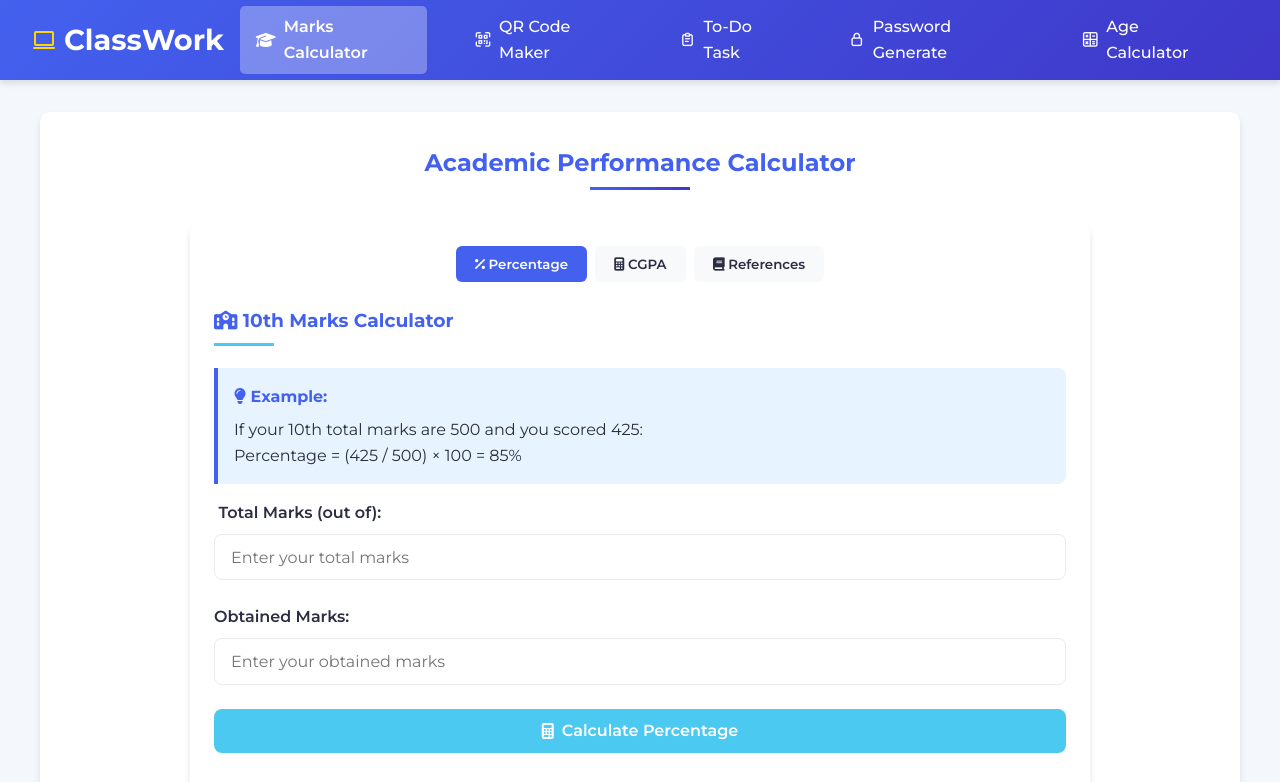
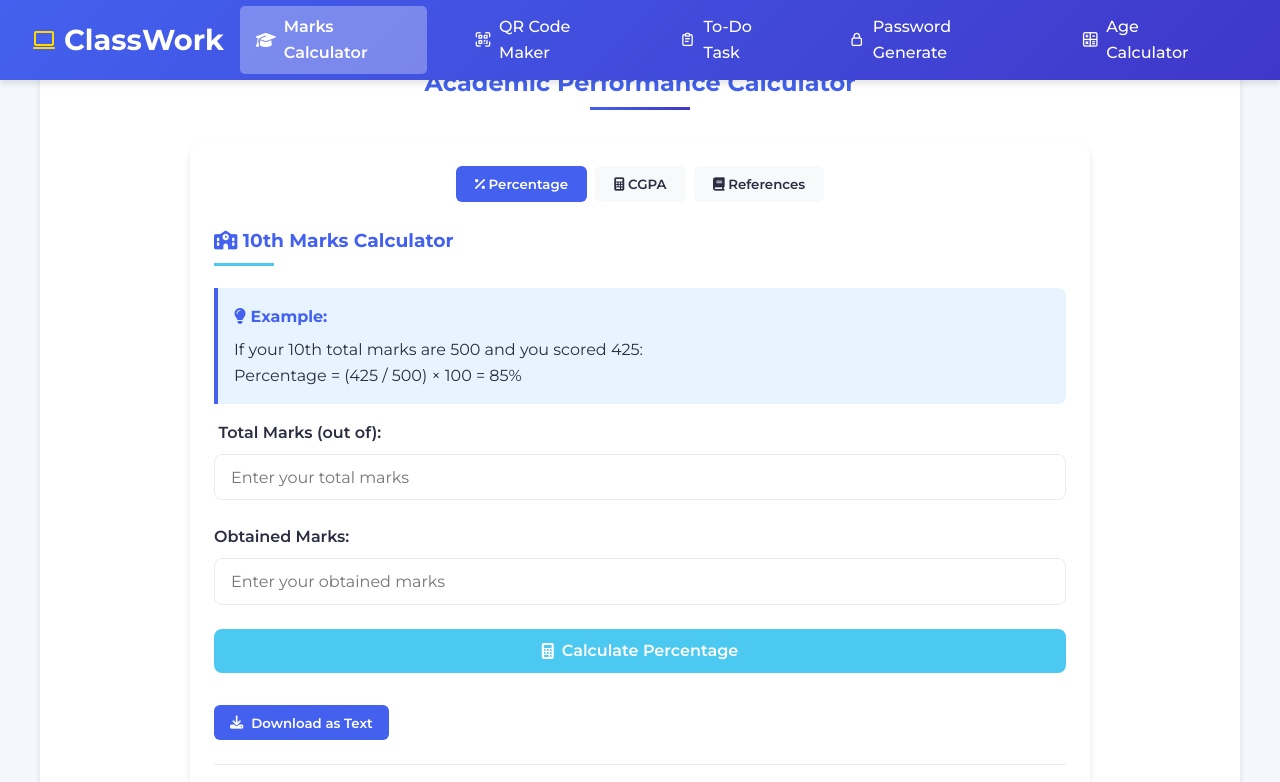
Before and after one commit to pratikabhang/CLASSWORK, a plain HTML site: page index.html in a window 1280 px wide. Shown: the top 782 px of the page. Drawn offline with nearby package versions, Linux system fonts and the light colour scheme.

Commit message:
Update style.css

```diff
--- a/style.css
+++ b/style.css
@@ -41,7 +41,7 @@ body {
     align-items: center;
     padding: 1rem 2rem;
     box-shadow: var(--card-shadow);
-    position: flex;       /* Changed from sticky to fixed */
+    position: fixed;       /* Changed from sticky to fixed */
     top: 0;
     left: 0;
     width: 100%;           /* Make sure it spans full width */
```
